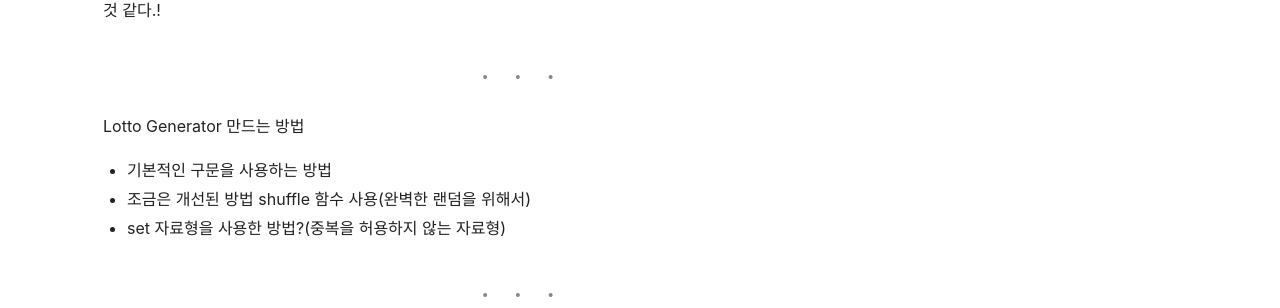
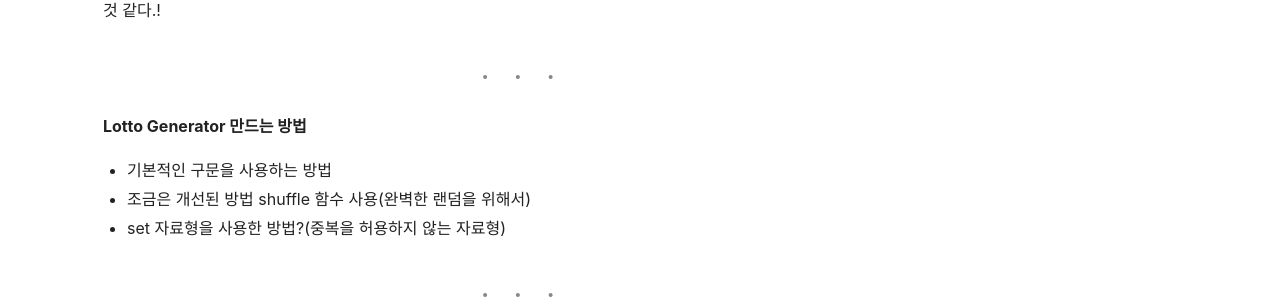
Before and after one commit to mchaemil/mchaemil.github.io, a Jekyll site: the page built from _posts/2019-12-07-python-lotto.md, in a window 1280 px wide. Shown: the part 403-711 px from the top of the page. Built offline with Jekyll 4.4.1, drawn with Linux system fonts in a browser that asks for light colours; nearby versions of some CDN libraries.

```diff
--- a/_posts/2019-12-07-python-lotto.md
+++ b/_posts/2019-12-07-python-lotto.md
@@ -1,9 +1,12 @@
 ---
+
 layout: article
 title: [Python]Lotto Generator
 mathjax: true
 tags: python
+
 ---
+
 
 ## Python으로 Lotto Generator 만드는 법
 
@@ -12,7 +15,8 @@ tags: python
 
 
 ---
-Lotto Generator 만드는 방법
+
+**Lotto Generator 만드는 방법**
 
 - 기본적인 구문을 사용하는 방법
 - 조금은 개선된 방법 shuffle 함수 사용(완벽한 랜덤을 위해서)
```
